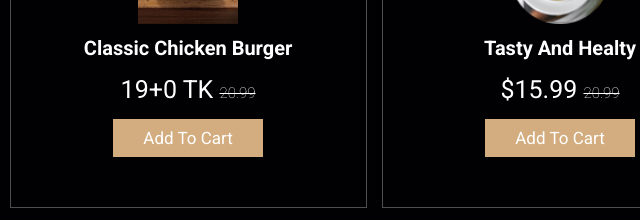
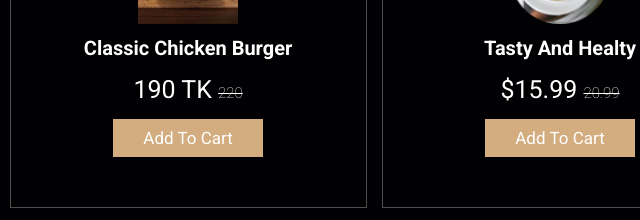
Before and after one commit to mostofasarker/coffeshop, a plain HTML site: page index.html in a window 1280 px wide. Shown: the part 1545-1765 px from the top of the page, 80-720 px from the left. Drawn offline with Linux system fonts and the light colour scheme.

Commit message:
Update index.html

```diff
--- a/index.html
+++ b/index.html
@@ -134,7 +134,7 @@
         <div class="box">
             <img src="images/burger.png" alt="">
             <h3>Classic Chicken Burger</h3>
-            <div class="price">19+0 TK <span>20.99</span></div>
+            <div class="price">190 TK <span>220</span></div>
             <a href="#" class="btn">add to cart</a>
         </div>
 
```
